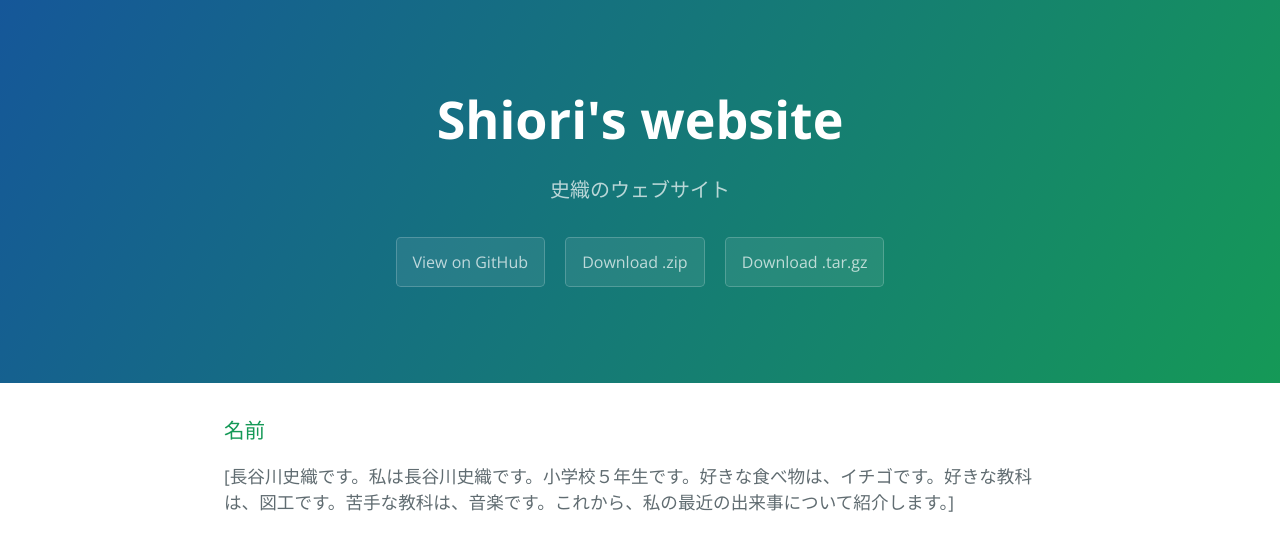
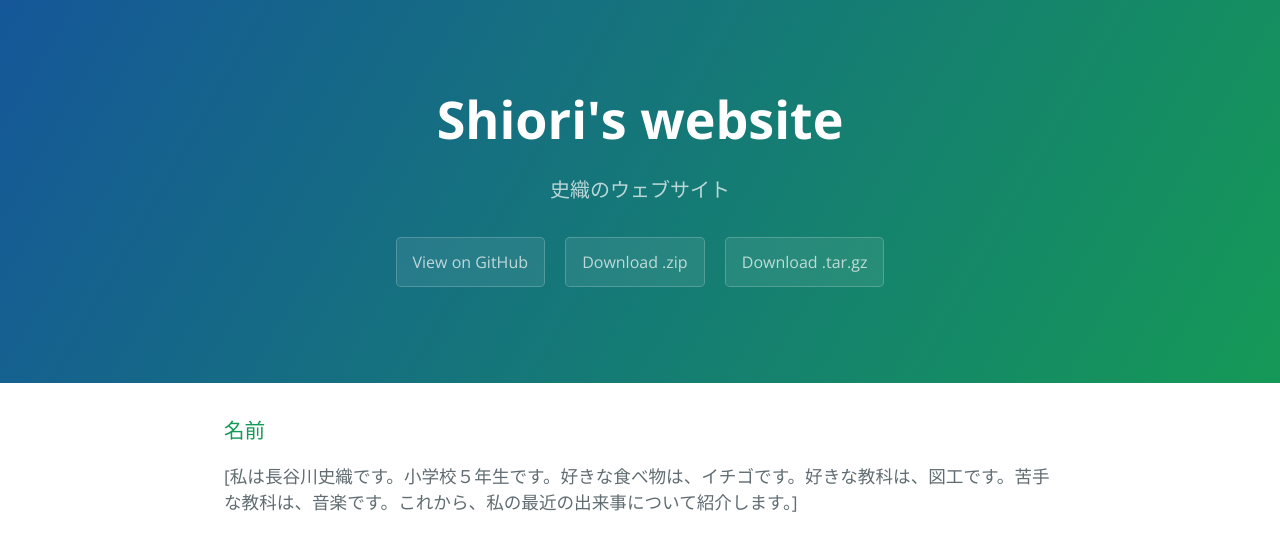
Before and after one commit to s-hasegawa-17pa/web, a plain HTML site: page index.html in a window 1280 px wide. Shown: the top 545 px of the page. Drawn offline with nearby package versions, Linux system fonts and the light colour scheme.

Commit message:
Update index.html

```diff
--- a/index.html
+++ b/index.html
@@ -22,7 +22,7 @@
       <h3>
 <a id="名前" class="anchor" href="#%E5%90%8D%E5%89%8D" aria-hidden="true"><span aria-hidden="true" class="octicon octicon-link"></span></a>名前</h3>
 
-<p>[長谷川史織です。私は長谷川史織です。小学校５年生です。好きな食べ物は、イチゴです。好きな教科は、図工です。苦手な教科は、音楽です。これから、私の最近の出来事について紹介します。]</p>
+<p>[私は長谷川史織です。小学校５年生です。好きな食べ物は、イチゴです。好きな教科は、図工です。苦手な教科は、音楽です。これから、私の最近の出来事について紹介します。]</p>
 
 <h3>
 <a id="好きなこと" class="anchor" href="#%E5%A5%BD%E3%81%8D%E3%81%AA%E3%81%93%E3%81%A8" aria-hidden="true"><span aria-hidden="true" class="octicon octicon-link"></span></a>最近の出来事</h3>
```
